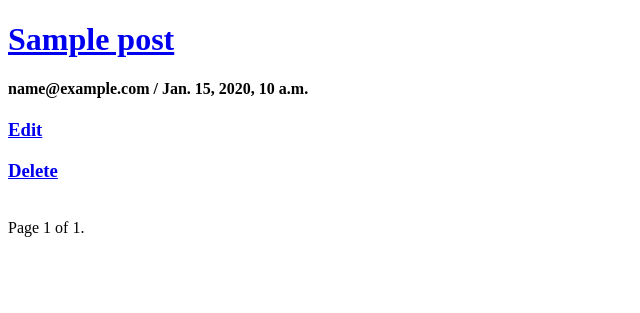
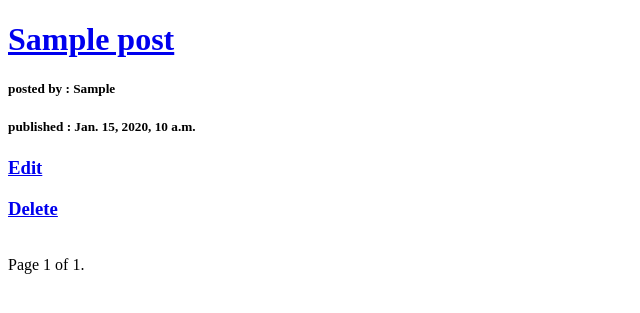
Before and after one commit to MasoumehSedighi/M.sesighi-Django, a Django app: page /blog/post/ in a window 1280 px wide. Shown: the top 313 px of the page, without its empty margins (0-640 px from the left). Run offline with Django 4.2, Linux system fonts and the light colour scheme; the first user in the database is signed in; tables that the repository leaves empty hold one stand-in row (Sample ...).

Commit message:
related author to profile

```diff
--- a/core/blog/models.py
+++ b/core/blog/models.py
@@ -4,7 +4,7 @@ from django.contrib.auth import get_user_model
 # Create your models here.
 
 #getting user model object
-User = get_user_model()
+# User = get_user_model()
 
 class Post(models.Model):
     """
@@ -12,7 +12,7 @@ class Post(models.Model):
     """
     title = models.CharField(max_length=255)
     image = models.ImageField(null=True, blank=True)
-    author = models.ForeignKey(User, on_delete=models.CASCADE)
+    author = models.ForeignKey('accounts.Profile', on_delete=models.CASCADE)
     category = models.ForeignKey('Category', on_delete=models.SET_NULL, null=True)
     content = models.TextField()
     status = models.BooleanField(default=True)
--- a/core/templates/blog/post_list.html
+++ b/core/templates/blog/post_list.html
@@ -10,7 +10,8 @@
     {% for post in posts %}
     <div>
         <a href="{% url 'blog:post_detail' pk=post.id %}"><h1>{{post.title}}</h1></a>
-        <h4>{{post.author}} / {{post.created_date}}</h4>
+        <h5>posted by : {{post.author.first_name}}</h5>
+        <h5>published : {{post.published_date}}</h5>
         <a href="{% url 'blog:post_edit' pk=post.id %}"><h3>Edit</h3></a>
         <a href="{% url 'blog:post_delete' pk=post.id %}"><h3>Delete</h3></a>
     </br>
```
Also changed, not shown: core/blog/migrations/0005_alter_post_author.py (added).
